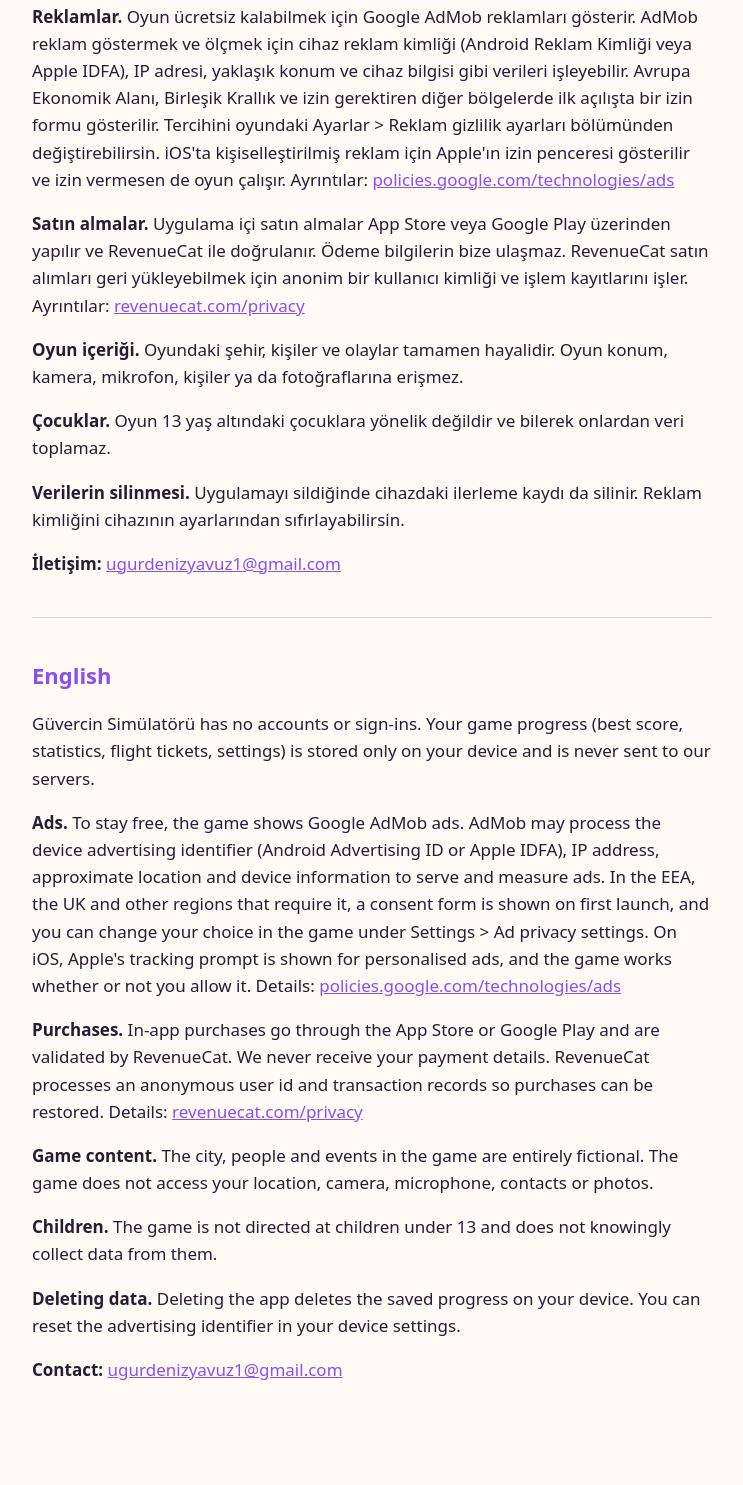
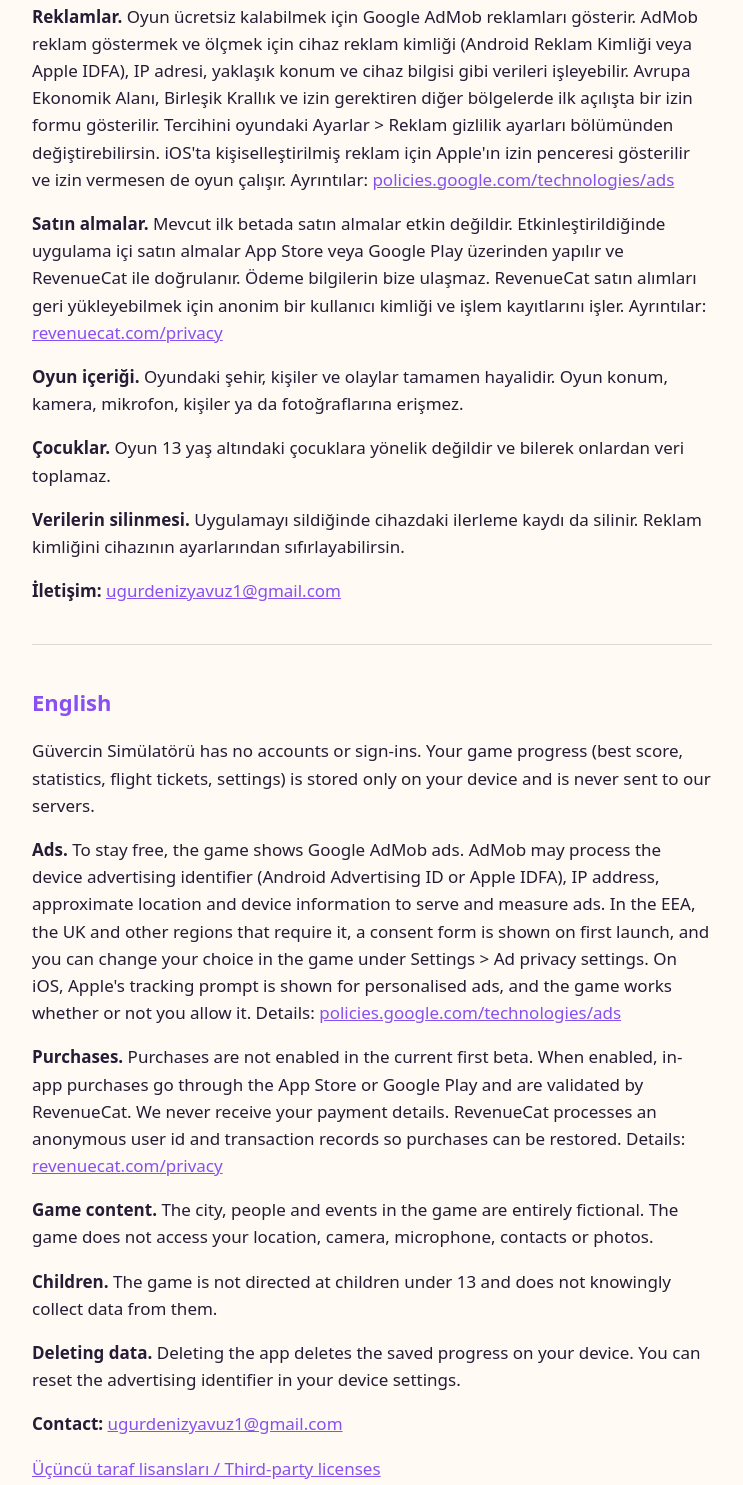
Before and after one commit to udyote/guvercin-simulatoru, a plain HTML site: page privacy.html in a window 1280 px wide. Shown: the part 343-1828 px from the top of the page, without its empty margins (268-1011 px from the left). Drawn offline with Linux system fonts and the light colour scheme.

Commit message:
Clarify beta purchase status and publish license notices

```diff
--- a/privacy.html
+++ b/privacy.html
@@ -22,7 +22,7 @@ nav{display:flex;gap:14px;margin:18px 0 8px}hr{border:0;border-top:1px solid col
 <h2>Türkçe</h2>
 <p>Güvercin Simülatörü oyununda üyelik veya giriş yoktur. Oyun ilerlemen (en iyi skor, istatistikler, uçuş hakları, ayarlar) yalnızca senin cihazında saklanır ve bizim sunucumuza gönderilmez.</p>
 <p><strong>Reklamlar.</strong> Oyun ücretsiz kalabilmek için Google AdMob reklamları gösterir. AdMob reklam göstermek ve ölçmek için cihaz reklam kimliği (Android Reklam Kimliği veya Apple IDFA), IP adresi, yaklaşık konum ve cihaz bilgisi gibi verileri işleyebilir. Avrupa Ekonomik Alanı, Birleşik Krallık ve izin gerektiren diğer bölgelerde ilk açılışta bir izin formu gösterilir. Tercihini oyundaki Ayarlar > Reklam gizlilik ayarları bölümünden değiştirebilirsin. iOS'ta kişiselleştirilmiş reklam için Apple'ın izin penceresi gösterilir ve izin vermesen de oyun çalışır. Ayrıntılar: <a href="https://policies.google.com/technologies/ads">policies.google.com/technologies/ads</a></p>
-<p><strong>Satın almalar.</strong> Uygulama içi satın almalar App Store veya Google Play üzerinden yapılır ve RevenueCat ile doğrulanır. Ödeme bilgilerin bize ulaşmaz. RevenueCat satın alımları geri yükleyebilmek için anonim bir kullanıcı kimliği ve işlem kayıtlarını işler. Ayrıntılar: <a href="https://www.revenuecat.com/privacy">revenuecat.com/privacy</a></p>
+<p><strong>Satın almalar.</strong> Mevcut ilk betada satın almalar etkin değildir. Etkinleştirildiğinde uygulama içi satın almalar App Store veya Google Play üzerinden yapılır ve RevenueCat ile doğrulanır. Ödeme bilgilerin bize ulaşmaz. RevenueCat satın alımları geri yükleyebilmek için anonim bir kullanıcı kimliği ve işlem kayıtlarını işler. Ayrıntılar: <a href="https://www.revenuecat.com/privacy">revenuecat.com/privacy</a></p>
 <p><strong>Oyun içeriği.</strong> Oyundaki şehir, kişiler ve olaylar tamamen hayalidir. Oyun konum, kamera, mikrofon, kişiler ya da fotoğraflarına erişmez.</p>
 <p><strong>Çocuklar.</strong> Oyun 13 yaş altındaki çocuklara yönelik değildir ve bilerek onlardan veri toplamaz.</p>
 <p><strong>Verilerin silinmesi.</strong> Uygulamayı sildiğinde cihazdaki ilerleme kaydı da silinir. Reklam kimliğini cihazının ayarlarından sıfırlayabilirsin.</p>
@@ -33,12 +33,13 @@ nav{display:flex;gap:14px;margin:18px 0 8px}hr{border:0;border-top:1px solid col
 <h2>English</h2>
 <p>Güvercin Simülatörü has no accounts or sign-ins. Your game progress (best score, statistics, flight tickets, settings) is stored only on your device and is never sent to our servers.</p>
 <p><strong>Ads.</strong> To stay free, the game shows Google AdMob ads. AdMob may process the device advertising identifier (Android Advertising ID or Apple IDFA), IP address, approximate location and device information to serve and measure ads. In the EEA, the UK and other regions that require it, a consent form is shown on first launch, and you can change your choice in the game under Settings > Ad privacy settings. On iOS, Apple's tracking prompt is shown for personalised ads, and the game works whether or not you allow it. Details: <a href="https://policies.google.com/technologies/ads">policies.google.com/technologies/ads</a></p>
-<p><strong>Purchases.</strong> In-app purchases go through the App Store or Google Play and are validated by RevenueCat. We never receive your payment details. RevenueCat processes an anonymous user id and transaction records so purchases can be restored. Details: <a href="https://www.revenuecat.com/privacy">revenuecat.com/privacy</a></p>
+<p><strong>Purchases.</strong> Purchases are not enabled in the current first beta. When enabled, in-app purchases go through the App Store or Google Play and are validated by RevenueCat. We never receive your payment details. RevenueCat processes an anonymous user id and transaction records so purchases can be restored. Details: <a href="https://www.revenuecat.com/privacy">revenuecat.com/privacy</a></p>
 <p><strong>Game content.</strong> The city, people and events in the game are entirely fictional. The game does not access your location, camera, microphone, contacts or photos.</p>
 <p><strong>Children.</strong> The game is not directed at children under 13 and does not knowingly collect data from them.</p>
 <p><strong>Deleting data.</strong> Deleting the app deletes the saved progress on your device. You can reset the advertising identifier in your device settings.</p>
 <p><strong>Contact:</strong> <a href="mailto:ugurdenizyavuz1@gmail.com">ugurdenizyavuz1@gmail.com</a></p>
 </section>
+<p><a href="licenses/THIRD-PARTY-NOTICES.txt">Üçüncü taraf lisansları / Third-party licenses</a></p>
 </main>
 <script>if(new URLSearchParams(location.search).get('lang')==='en')document.getElementById('en').scrollIntoView();</script>
 </body>
```
Also changed, not shown: licenses/THIRD-PARTY-NOTICES.txt (added).
